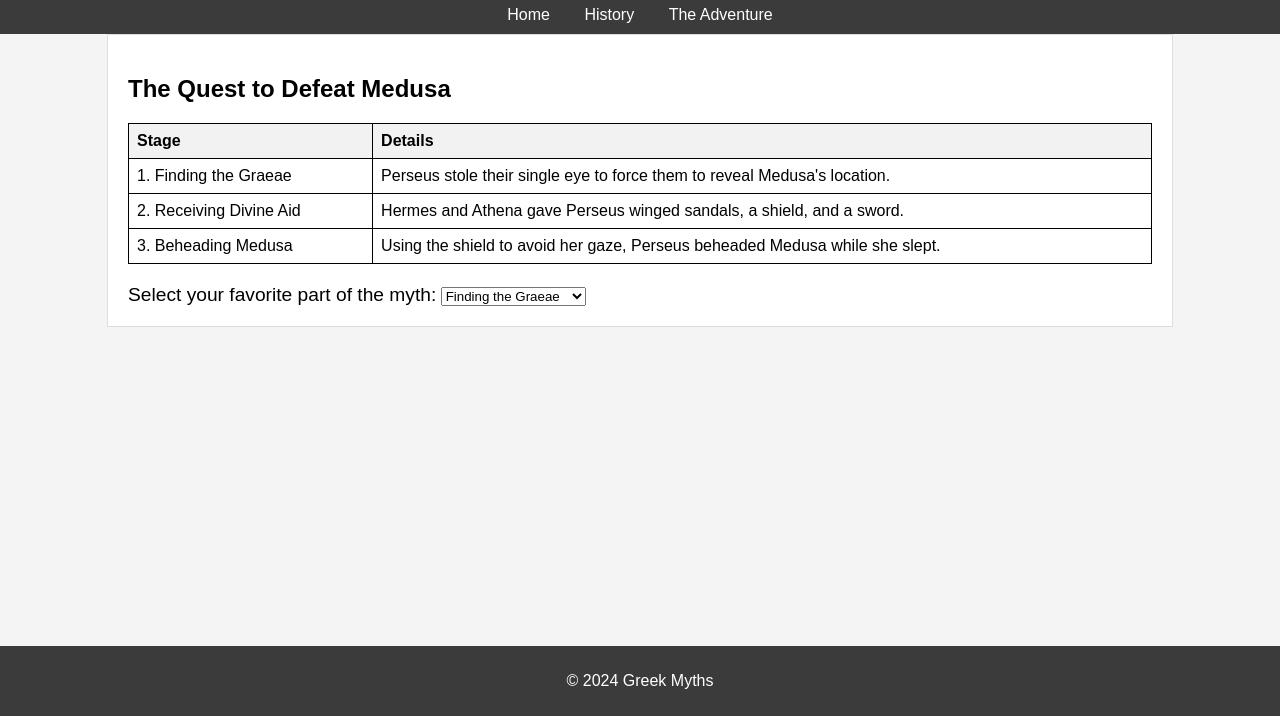
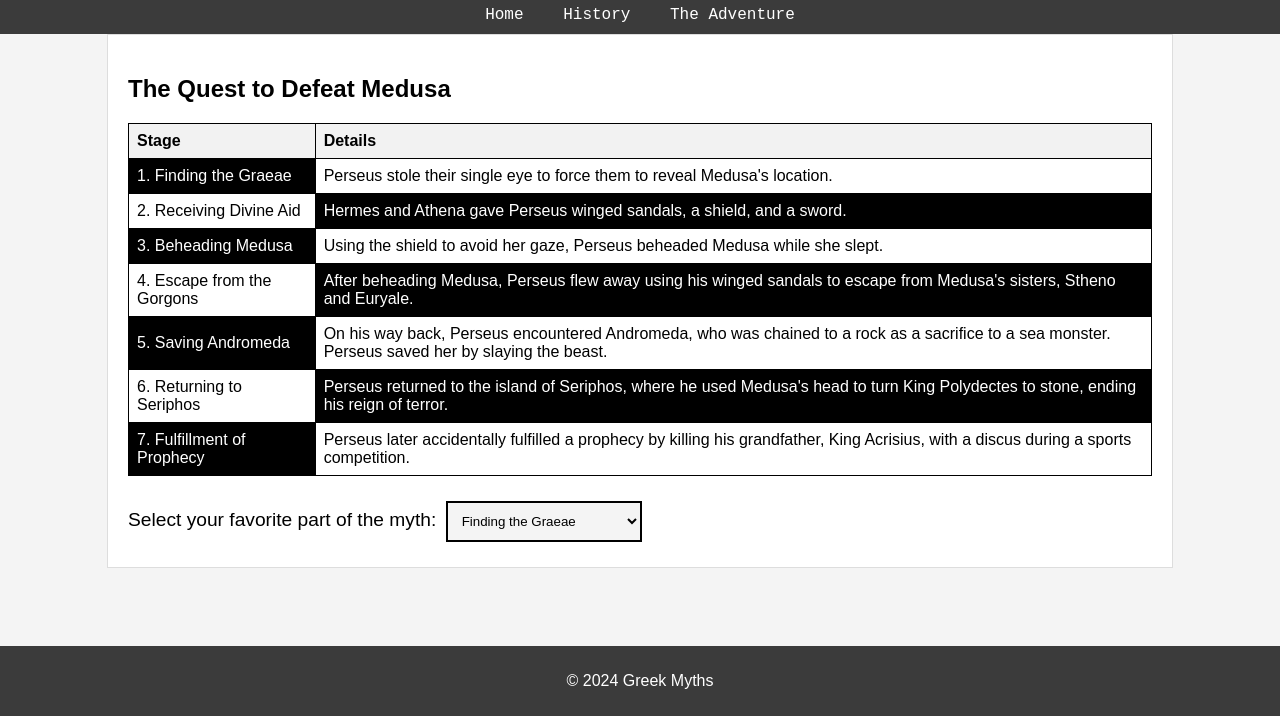
Before and after one commit to Swagat321/a01-html-and-css-Swagat321, a plain HTML site: page adventure.html in a window 1280 px wide. Shown: the part 84-800 px from the top of the page. Drawn offline with Linux system fonts and the light colour scheme.

Commit message:
more content

```diff
--- a/adventure.html
+++ b/adventure.html
@@ -24,25 +24,47 @@
                 <th>Details</th>
             </tr>
             <tr>
-                <td>1. Finding the Graeae</td>
+                <td class="black">1. Finding the Graeae</td>
                 <td>Perseus stole their single eye to force them to reveal Medusa's location.</td>
             </tr>
             <tr>
                 <td>2. Receiving Divine Aid</td>
-                <td>Hermes and Athena gave Perseus winged sandals, a shield, and a sword.</td>
+                <td class="black">Hermes and Athena gave Perseus winged sandals, a shield, and a sword.</td>
             </tr>
             <tr>
-                <td>3. Beheading Medusa</td>
+                <td class="black">3. Beheading Medusa</td>
                 <td>Using the shield to avoid her gaze, Perseus beheaded Medusa while she slept.</td>
             </tr>
+            <tr>
+                <td>4. Escape from the Gorgons</td>
+                <td class="black">After beheading Medusa, Perseus flew away using his winged sandals to escape from Medusa's sisters, Stheno and Euryale.</td>
+            </tr>
+            <tr>
+                <td class="black">5. Saving Andromeda</td>
+                <td>On his way back, Perseus encountered Andromeda, who was chained to a rock as a sacrifice to a sea monster. Perseus saved her by slaying the beast.</td>
+            </tr>
+            <tr>
+                <td>6. Returning to Seriphos</td>
+                <td class="black">Perseus returned to the island of Seriphos, where he used Medusa's head to turn King Polydectes to stone, ending his reign of terror.</td>
+            </tr>
+            <tr>
+                <td class="black">7. Fulfillment of Prophecy</td>
+                <td>Perseus later accidentally fulfilled a prophecy by killing his grandfather, King Acrisius, with a discus during a sports competition.</td>
+            </tr>
         </table>
+
 
         <label for="favorite-part">Select your favorite part of the myth:</label>
         <select id="favorite-part">
             <option value="graeae">Finding the Graeae</option>
             <option value="divine-aid">Receiving Divine Aid</option>
             <option value="beheading">Beheading Medusa</option>
+            <option value="escape">Escape from the Gorgons</option>
+            <option value="andromeda">Saving Andromeda</option>
+            <option value="seriphos">Returning to Seriphos</option>
+            <option value="prophecy">Fulfillment of Prophecy</option>
         </select>
+
     </section>
 
     <footer>
--- a/styles.css
+++ b/styles.css
@@ -1,12 +1,13 @@
 /* General styling for all pages */
 body {
-    font-family: Arial, sans-serif;
+    font-family: sans-serif, Arial;
     margin: 0;
     padding: 0;
     background-color: #f4f4f4;
 }
 
 header {
+    font-family: 'Courier New', Courier, monospace;
     background-color: #3b3b3b;
     color: white;
     padding: 10px 0;
@@ -30,7 +31,14 @@ section {
     border: 1px solid #ddd;
     width: 80%;
     margin: auto;
+
 }
+
+.black {
+    background-color: black;
+    color: white;
+}
+
 
 img {
     display: block;
@@ -67,3 +75,21 @@ footer {
     width: 100%;
     bottom: 0;
 }
+
+#main-header {
+    background-color: #003366;
+    padding: 20px;
+}
+
+#favorite-part{
+    background-color: #f4f4f4;
+    padding: 10px;
+    margin: 5px;
+    border: 2px solid black;
+}
+
+.image-wrap {
+    float: left;
+    margin: 0 15px 15px 0;
+    width: 300px;
+}
```
Also changed, not shown: history.html (+7 -1 lines), index.html (+8 -3 lines), medusa.jpg (added), perseus_medusa.jpg (added).
